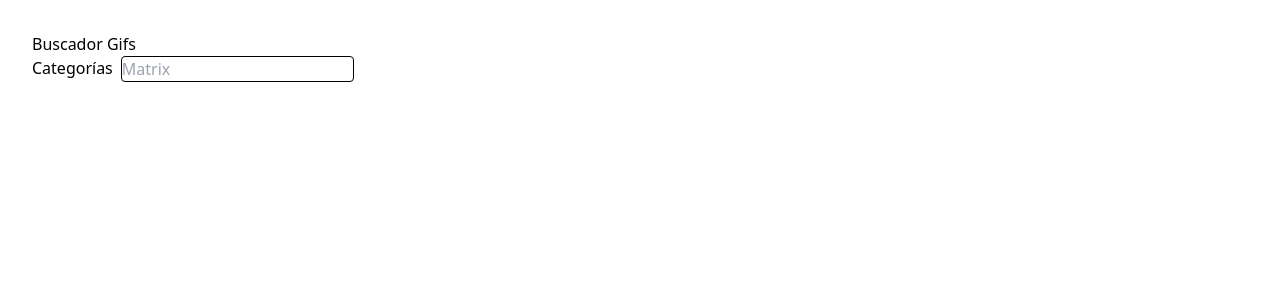
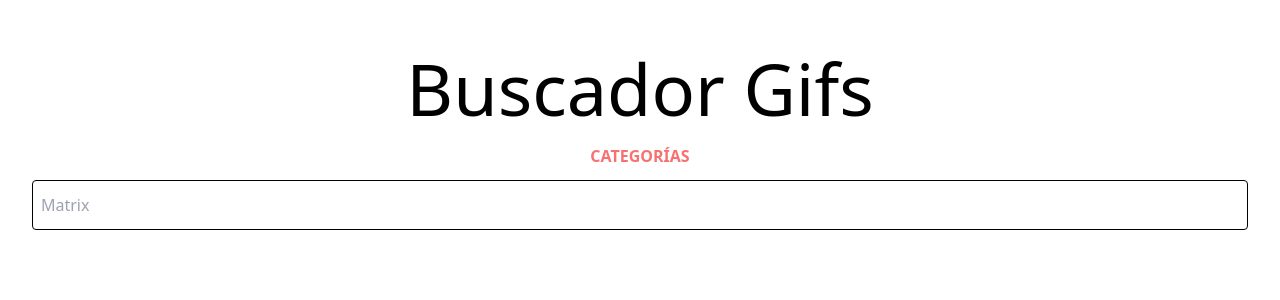
Before and after one commit to webferrol/giphy-project, a React (Vite) app: page / in a window 1280 px wide. Shown: the top 300 px of the page. Built offline with nearby package versions, Linux system fonts and the light colour scheme.

Commit message:
Aplicando Tailwind y isLoading de las imágenes

```diff
--- a/src/GiphyApp.jsx
+++ b/src/GiphyApp.jsx
@@ -15,7 +15,7 @@ function GiphyApp ({ title = 'Título de ejemplo' }) {
 
   return (
     <>
-      <h1>{title}</h1>
+      <h1 className='my-5 text-5xl text-center lg:text-7xl'>{title}</h1>
       <AddCategory onAddCategory={handleAddCategory} />
       <CategoriesList categoriesAll={categories} />
     </>
--- a/src/components/AddCategory.jsx
+++ b/src/components/AddCategory.jsx
@@ -17,8 +17,8 @@ export function AddCategory ({ onAddCategory }) {
   }
 
   return (
-    <form onSubmit={(e) => handleSubmit(e)} role='search' style={{ display: 'flex', gap: '.5rem' }}>
-      <label htmlFor='search'>Categorías</label>
+    <form className='flex flex-col items-center gap-3' onSubmit={(e) => handleSubmit(e)} role='search'>
+      <label htmlFor='search' className='font-bold text-red-400 uppercase'>Categorías</label>
       <input
         type='search'
         id='search'
@@ -26,7 +26,7 @@ export function AddCategory ({ onAddCategory }) {
         placeholder='Matrix'
         value={search}
         onChange={handleChange}
-        className='border border-black rounded'
+        className='w-full px-2 py-3 border border-black rounded'
       />
     </form>
   )
--- a/src/components/CategoriesList.jsx
+++ b/src/components/CategoriesList.jsx
@@ -7,7 +7,7 @@ export function CategoriesList ({ categoriesAll = [] }) {
         categoriesAll?.map(
           ({ id, category }) => (
             <section key={id}>
-              <h2>{category}</h2>
+              <h2 className='py-5 font-medium text-red-400 uppercase'>{category}</h2>
               {/* Van todos los gifs de la categoría */}
               <GifGrid category={category} />
             </section>
--- a/src/components/GifGrid.jsx
+++ b/src/components/GifGrid.jsx
@@ -4,16 +4,26 @@ import { useState, useEffect } from 'react'
 
 export function GifGrid ({ category }) {
   const [data, setData] = useState([])
+  const [isLoading, setIsLoading] = useState(true)
+
+  const fetchData = async () => {
+    setData(await getGifs(category))
+  }
+
   useEffect(function () {
-    getGifs(category).then(setData)
-  }, [])
+    fetchData()
+    setIsLoading(false)
+  }, [isLoading])
+
+  if (isLoading) return (<>Cargando</>)
+
   return (
-    <div className='flex gap-1 flex-wrap'>
+    <div className='container mx-auto space-y-2 md:space-y-0 md:gap-2 md:grid md:grid-cols-2 lg:space-y-0 lg:gap-2 lg:grid lg:grid-cols-3'>
       {
         data?.map(function (gif) {
           const { id, title, url } = gif
           return (
-            <img className='w-56 h-56 object-cover' key={id} src={url} alt={title} />
+            <img className='object-cover w-full h-32 rounded shadow-2xl' key={id} src={url} alt={title} />
           )
         })
       }
```
